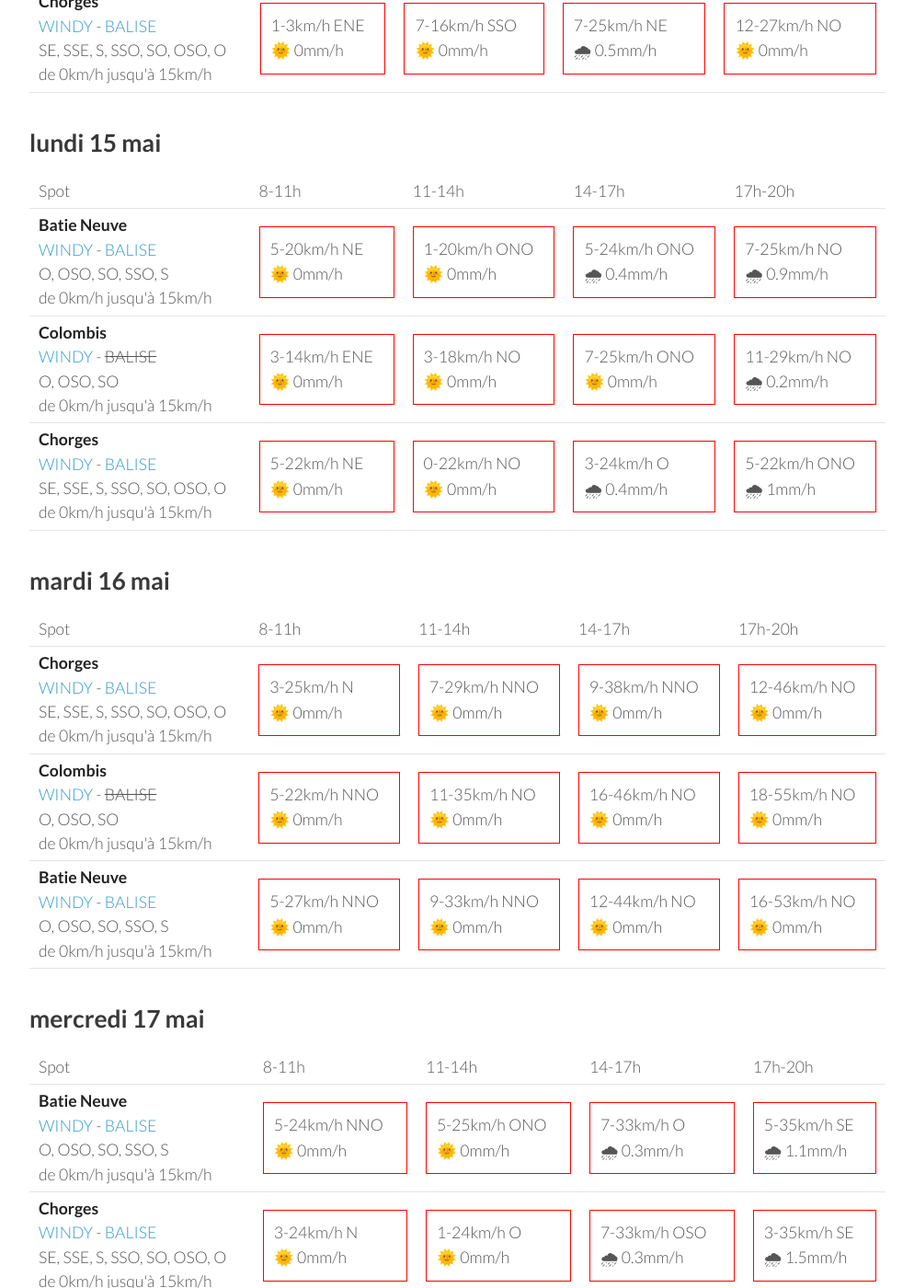
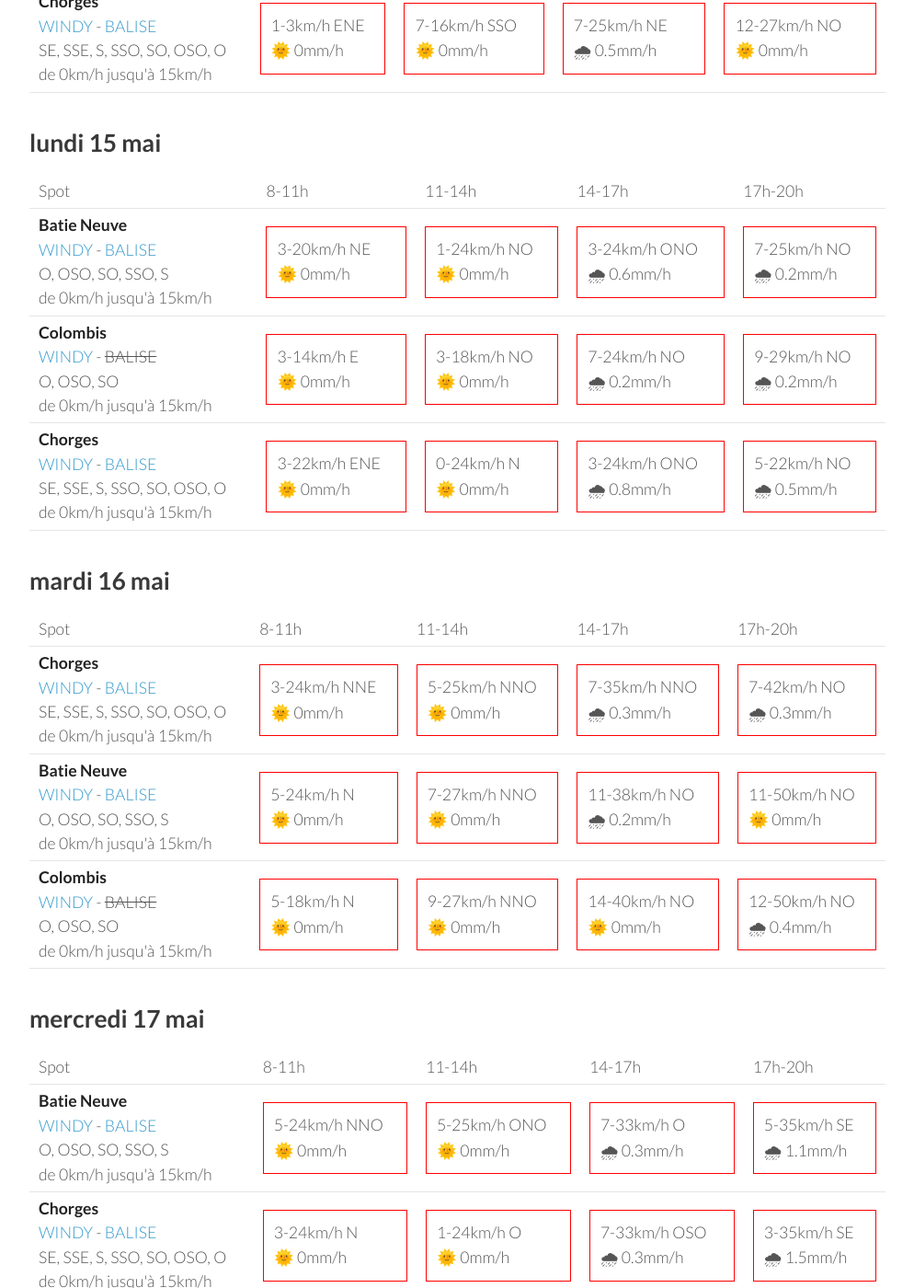
Before and after one commit to parapente-dans-le-nord/parapente-dans-le-nord.github.io, a Jekyll site: the page built from serre_poncon.markdown, in a window 1280 px wide and 1400 px high, scrolled down 1092 px. Shown: the whole window at 92% size, without its empty margins (26-1020 px from the left). Built offline with Jekyll 4.4.1, drawn with Linux system fonts in a browser that asks for light colours; some of the changed text lies outside the part shown.

Commit message:
update index.markdown

```diff
--- a/serre_poncon.markdown
+++ b/serre_poncon.markdown
@@ -113,30 +113,30 @@ page mise à jour le samedi 13 mai 13:31
 <tr>
         <td><strong>Batie Neuve</strong><br><a href="https://windy.com/44.584/6.236?44.559,6.262,10,m:eTtagly">WINDY</a> - <span class=""><a href="https://www.openwindmap.org/PP554">BALISE</a> </span><br> <span class="vent-favorable">O, OSO, SO, SSO, S</span><br><span class="force-vent">de 0km/h jusqu'à 15km/h</span> </td>
 
-            <td><div class="not-flyable"><p>5-20km/h NE</p><p>🌞 0mm/h</p></div></td>
-            <td><div class="not-flyable"><p>1-20km/h ONO</p><p>🌞 0mm/h</p></div></td>
-            <td><div class="not-flyable"><p>5-24km/h ONO</p><p>🌧 0.4mm/h</p></div></td>
-            <td><div class="not-flyable"><p>7-25km/h NO</p><p>🌧 0.9mm/h</p></div></td>
+            <td><div class="not-flyable"><p>3-20km/h NE</p><p>🌞 0mm/h</p></div></td>
+            <td><div class="not-flyable"><p>1-24km/h NO</p><p>🌞 0mm/h</p></div></td>
+            <td><div class="not-flyable"><p>3-24km/h ONO</p><p>🌧 0.6mm/h</p></div></td>
+            <td><div class="not-flyable"><p>7-25km/h NO</p><p>🌧 0.2mm/h</p></div></td>
 
 
     </tr>
 <tr>
         <td><strong>Colombis</strong><br><a href="https://windy.com/44.494/6.216?44.559,6.262,10">WINDY</a> - <span class="no-balise"> BALISE </span><br> <span class="vent-favorable">O, OSO, SO</span><br><span class="force-vent">de 0km/h jusqu'à 15km/h</span> </td>
 
-            <td><div class="not-flyable"><p>3-14km/h ENE</p><p>🌞 0mm/h</p></div></td>
+            <td><div class="not-flyable"><p>3-14km/h E</p><p>🌞 0mm/h</p></div></td>
             <td><div class="not-flyable"><p>3-18km/h NO</p><p>🌞 0mm/h</p></div></td>
-            <td><div class="not-flyable"><p>7-25km/h ONO</p><p>🌞 0mm/h</p></div></td>
-            <td><div class="not-flyable"><p>11-29km/h NO</p><p>🌧 0.2mm/h</p></div></td>
+            <td><div class="not-flyable"><p>7-24km/h NO</p><p>🌧 0.2mm/h</p></div></td>
+            <td><div class="not-flyable"><p>9-29km/h NO</p><p>🌧 0.2mm/h</p></div></td>
 
 
     </tr>
 <tr>
         <td><strong>Chorges</strong><br><a href="https://windy.com/44.578/6.280?44.559,6.262,10">WINDY</a> - <span class=""><a href="https://www.openwindmap.org/PP554">BALISE</a> </span><br> <span class="vent-favorable">SE, SSE, S, SSO, SO, OSO, O</span><br><span class="force-vent">de 0km/h jusqu'à 15km/h</span> </td>
 
-            <td><div class="not-flyable"><p>5-22km/h NE</p><p>🌞 0mm/h</p></div></td>
-            <td><div class="not-flyable"><p>0-22km/h NO</p><p>🌞 0mm/h</p></div></td>
-            <td><div class="not-flyable"><p>3-24km/h O</p><p>🌧 0.4mm/h</p></div></td>
-            <td><div class="not-flyable"><p>5-22km/h ONO</p><p>🌧 1mm/h</p></div></td>
+            <td><div class="not-flyable"><p>3-22km/h ENE</p><p>🌞 0mm/h</p></div></td>
+            <td><div class="not-flyable"><p>0-24km/h N</p><p>🌞 0mm/h</p></div></td>
+            <td><div class="not-flyable"><p>3-24km/h ONO</p><p>🌧 0.8mm/h</p></div></td>
+            <td><div class="not-flyable"><p>5-22km/h NO</p><p>🌧 0.5mm/h</p></div></td>
 
 
     </tr>
@@ -159,30 +159,30 @@ page mise à jour le samedi 13 mai 13:31
 <tr>
         <td><strong>Chorges</strong><br><a href="https://windy.com/44.578/6.280?44.559,6.262,10">WINDY</a> - <span class=""><a href="https://www.openwindmap.org/PP554">BALISE</a> </span><br> <span class="vent-favorable">SE, SSE, S, SSO, SO, OSO, O</span><br><span class="force-vent">de 0km/h jusqu'à 15km/h</span> </td>
 
-            <td><div class="not-flyable"><p>3-25km/h N</p><p>🌞 0mm/h</p></div></td>
-            <td><div class="not-flyable"><p>7-29km/h NNO</p><p>🌞 0mm/h</p></div></td>
-            <td><div class="not-flyable"><p>9-38km/h NNO</p><p>🌞 0mm/h</p></div></td>
-            <td><div class="not-flyable"><p>12-46km/h NO</p><p>🌞 0mm/h</p></div></td>
+            <td><div class="not-flyable"><p>3-24km/h NNE</p><p>🌞 0mm/h</p></div></td>
+            <td><div class="not-flyable"><p>5-25km/h NNO</p><p>🌞 0mm/h</p></div></td>
+            <td><div class="not-flyable"><p>7-35km/h NNO</p><p>🌧 0.3mm/h</p></div></td>
+            <td><div class="not-flyable"><p>7-42km/h NO</p><p>🌧 0.3mm/h</p></div></td>
+
+
+    </tr>
+<tr>
+        <td><strong>Batie Neuve</strong><br><a href="https://windy.com/44.584/6.236?44.559,6.262,10,m:eTtagly">WINDY</a> - <span class=""><a href="https://www.openwindmap.org/PP554">BALISE</a> </span><br> <span class="vent-favorable">O, OSO, SO, SSO, S</span><br><span class="force-vent">de 0km/h jusqu'à 15km/h</span> </td>
+
+            <td><div class="not-flyable"><p>5-24km/h N</p><p>🌞 0mm/h</p></div></td>
+            <td><div class="not-flyable"><p>7-27km/h NNO</p><p>🌞 0mm/h</p></div></td>
+            <td><div class="not-flyable"><p>11-38km/h NO</p><p>🌧 0.2mm/h</p></div></td>
+            <td><div class="not-flyable"><p>11-50km/h NO</p><p>🌞 0mm/h</p></div></td>
 
 
     </tr>
 <tr>
         <td><strong>Colombis</strong><br><a href="https://windy.com/44.494/6.216?44.559,6.262,10">WINDY</a> - <span class="no-balise"> BALISE </span><br> <span class="vent-favorable">O, OSO, SO</span><br><span class="force-vent">de 0km/h jusqu'à 15km/h</span> </td>
 
-            <td><div class="not-flyable"><p>5-22km/h NNO</p><p>🌞 0mm/h</p></div></td>
-            <td><div class="not-flyable"><p>11-35km/h NO</p><p>🌞 0mm/h</p></div></td>
-            <td><div class="not-flyable"><p>16-46km/h NO</p><p>🌞 0mm/h</p></div></td>
-            <td><div class="not-flyable"><p>18-55km/h NO</p><p>🌞 0mm/h</p></div></td>
-
-
-    </tr>
-<tr>
-        <td><strong>Batie Neuve</strong><br><a href="https://windy.com/44.584/6.236?44.559,6.262,10,m:eTtagly">WINDY</a> - <span class=""><a href="https://www.openwindmap.org/PP554">BALISE</a> </span><br> <span class="vent-favorable">O, OSO, SO, SSO, S</span><br><span class="force-vent">de 0km/h jusqu'à 15km/h</span> </td>
-
-            <td><div class="not-flyable"><p>5-27km/h NNO</p><p>🌞 0mm/h</p></div></td>
-            <td><div class="not-flyable"><p>9-33km/h NNO</p><p>🌞 0mm/h</p></div></td>
-            <td><div class="not-flyable"><p>12-44km/h NO</p><p>🌞 0mm/h</p></div></td>
-            <td><div class="not-flyable"><p>16-53km/h NO</p><p>🌞 0mm/h</p></div></td>
+            <td><div class="not-flyable"><p>5-18km/h N</p><p>🌞 0mm/h</p></div></td>
+            <td><div class="not-flyable"><p>9-27km/h NNO</p><p>🌞 0mm/h</p></div></td>
+            <td><div class="not-flyable"><p>14-40km/h NO</p><p>🌞 0mm/h</p></div></td>
+            <td><div class="not-flyable"><p>12-50km/h NO</p><p>🌧 0.4mm/h</p></div></td>
 
 
     </tr>
```
Also changed, not shown: other parts of serre_poncon.markdown (+1 -1 lines).
